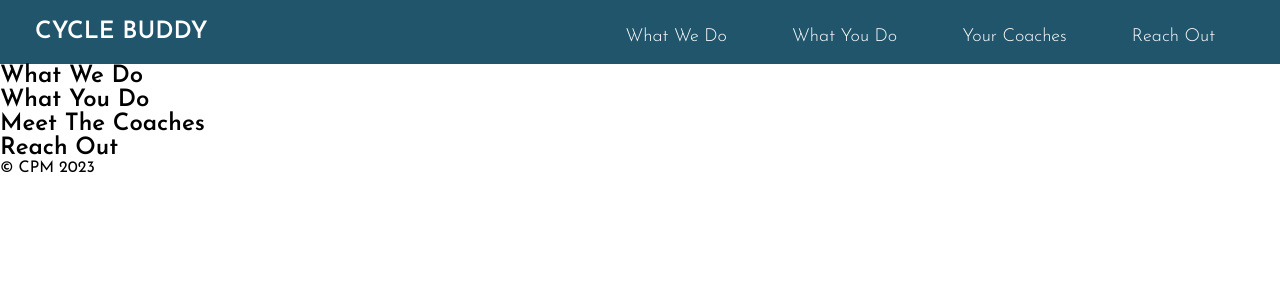
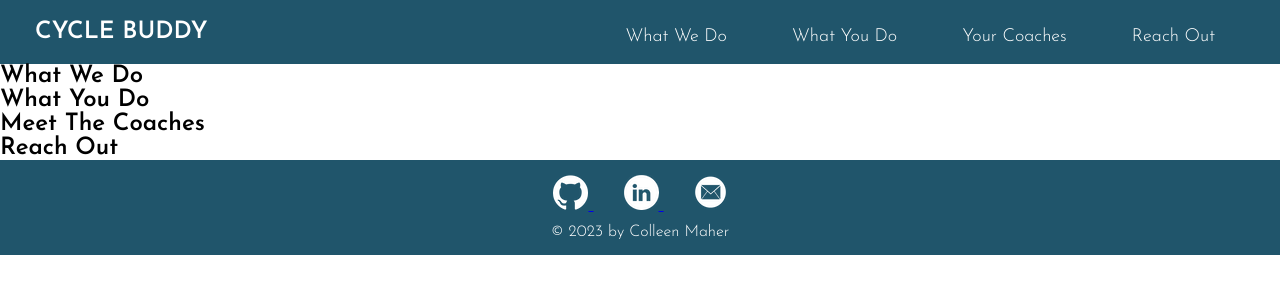
Before and after one commit to cpm-128/cycle-buddy-api, a plain HTML site: page index.html in a window 1280 px wide. Drawn offline with Linux system fonts and the light colour scheme.

Commit message:
footer styling

```diff
--- a/assets/css/style.css
+++ b/assets/css/style.css
@@ -56,3 +56,25 @@ header nav ul li a {
     font-weight: var(--light-font-weight);
     font-size: 18px;
 }
+
+footer {
+    background-color: var(--primary-color);
+    text-align: center;
+    padding: 15px;
+    color: var(--light-color);
+}
+
+.social-icon {
+    display: inline;
+    margin: 15px;
+}
+
+.social-icon img:hover {
+    background-color: var(--secondary-color);
+    border-radius: 50px;
+}
+
+.copyright {
+    margin-top: 10px;
+    font-weight: var(--light-font-weight);
+}
--- a/index.html
+++ b/index.html
@@ -62,7 +62,31 @@
 
         <!-- FOOTER -->
         <footer>
-            &copy; CPM 2023
+            <!-- row of social icons -->
+            <div>
+                <!-- github -->
+                <div class="social-icon">
+                    <a href="https://github.com/cpm-128" target="_blank">
+                        <img src="./assets/images/logos/github-logo.png" alt="GitHub logo linked to profile" />
+                    </a>
+                </div>
+                <!-- linkedin -->
+                <div class="social-icon">
+                    <a href="https://www.linkedin.com/in/colleenmaher/" target="_blank">
+                        <img src="./assets/images/logos/linkedin-logo.png" alt="LinkedIn logo linked to profile" />
+                    </a>
+                </div>
+                <!-- email -->
+                <div class="social-icon">
+                    <a href="mailto:cmaher1120@gmail.com" target="_blank">
+                        <img src="./assets/images/logos/email-icon.png" alt="Email icon linked to send email to cmaher1120@gmail.com" />
+                    </a>
+                </div>
+            </div>
+            <!-- row of copyright -->
+            <p class="copyright">
+                &copy; 2023 by Colleen Maher
+            </p>
         </footer>
 
     </body>
```
Also changed, not shown: assets/images/logos/email-icon.png (added), assets/images/logos/github-logo.png (added), assets/images/logos/linkedin-logo.png (added), assets/images/logos/strava-logo.png (added).
